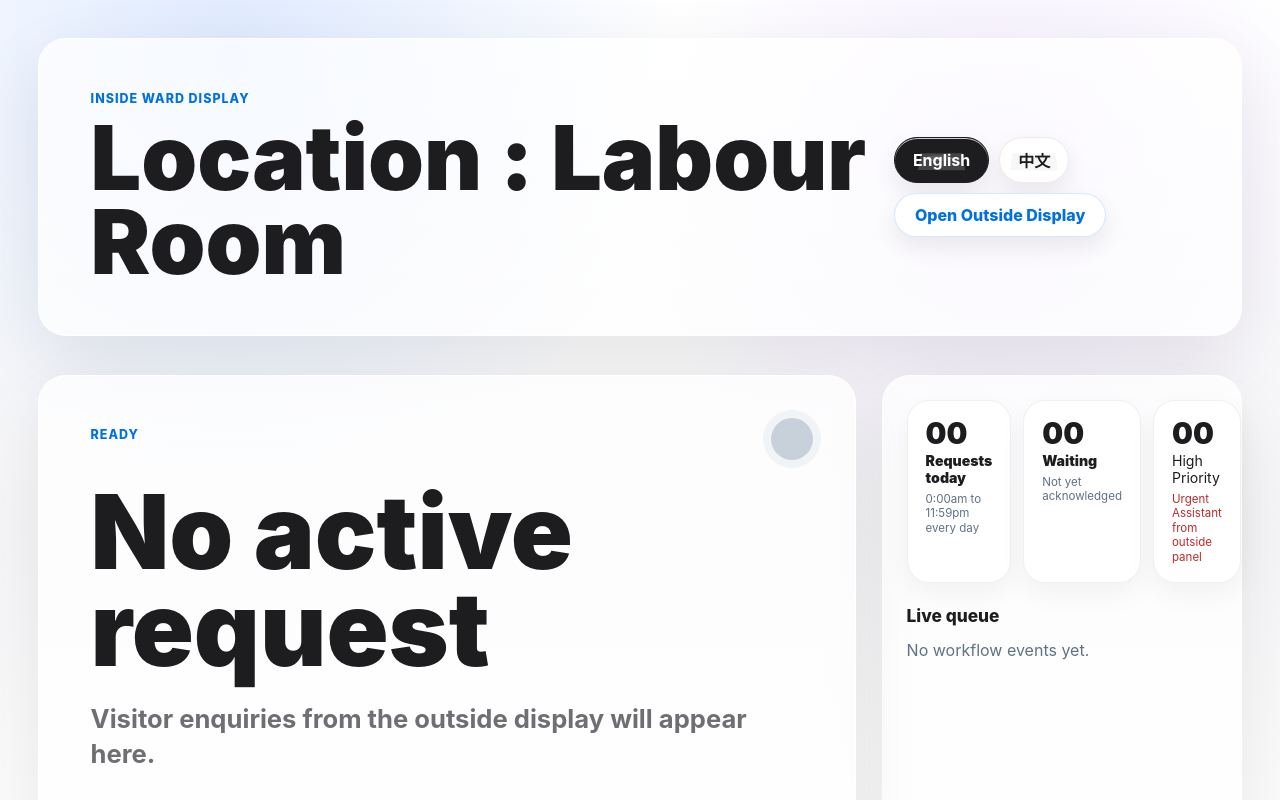
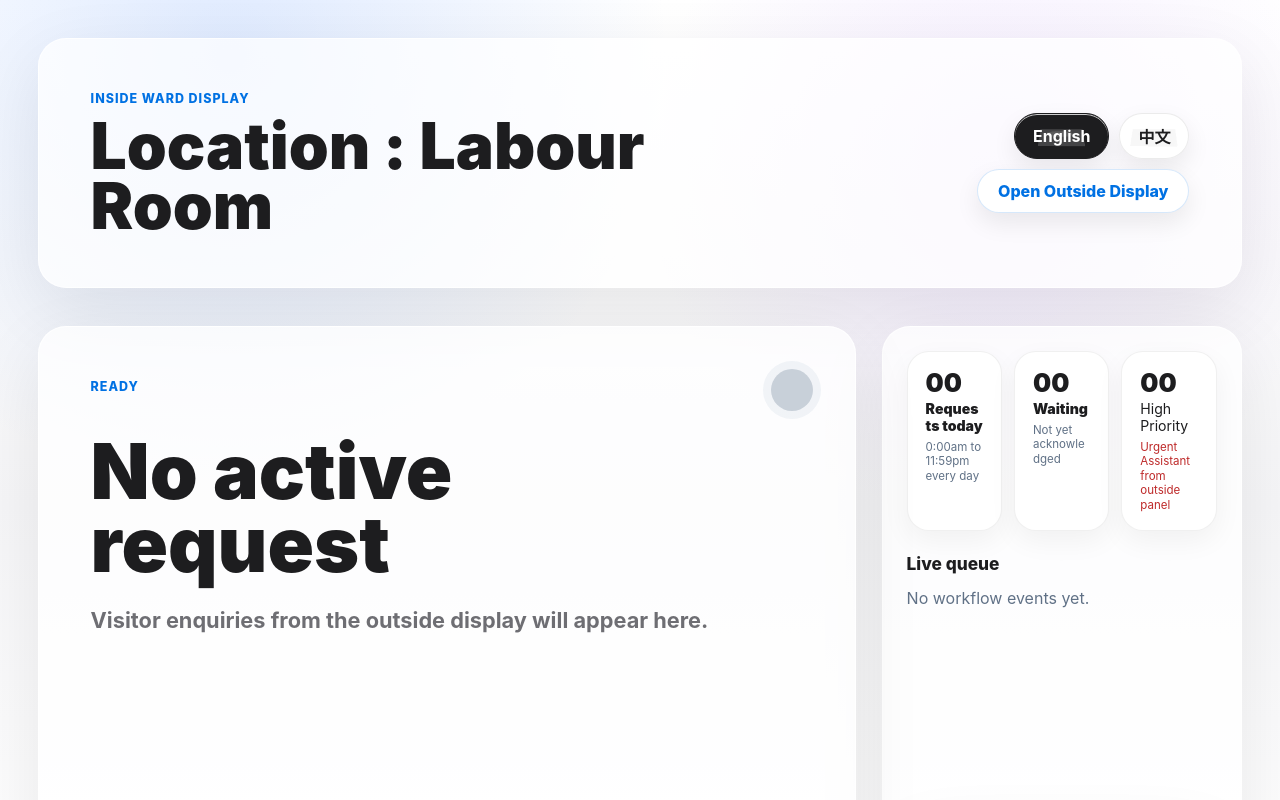
Before and after one commit to ninabun/smart-reception, a Next.js app: page /ward in a window 1280 px wide. Shown: the top 800 px of the page. Built offline with nearby package versions, Linux system fonts and the light colour scheme.

Commit message:
Constrain ward display typography

```diff
--- a/app/globals.css
+++ b/app/globals.css
@@ -1356,3 +1356,69 @@ h3 {
     min-height: 220px;
   }
 }
+
+.ward-display .display-topbar h1 {
+  font-size: clamp(2.8rem, 5vw, 5.6rem);
+  max-width: 100%;
+  overflow-wrap: anywhere;
+}
+
+.ward-alert h2 {
+  font-size: clamp(3rem, 6vw, 6.4rem);
+  max-width: calc(100% - 64px);
+  overflow-wrap: anywhere;
+  word-break: normal;
+}
+
+.ward-alert p:not(.eyebrow) {
+  font-size: clamp(1.05rem, 1.7vw, 1.65rem);
+  max-width: min(760px, 100%);
+  overflow-wrap: anywhere;
+}
+
+.ward-display .topbar-actions {
+  justify-content: flex-end;
+  max-width: 44%;
+}
+
+.ward-language-row {
+  justify-content: flex-end;
+}
+
+.ward-sidebar {
+  min-width: 0;
+}
+
+.ward-sidebar .metric-grid {
+  grid-template-columns: repeat(3, minmax(0, 1fr));
+}
+
+.ward-sidebar .metric {
+  min-width: 0;
+}
+
+.ward-sidebar .metric span {
+  font-size: clamp(1.45rem, 2vw, 2.15rem);
+}
+
+.ward-sidebar .metric p,
+.ward-sidebar .metric em {
+  overflow-wrap: anywhere;
+}
+
+.queue-row strong,
+.queue-row em,
+.queue-row span {
+  overflow-wrap: anywhere;
+}
+
+@media (max-width: 1180px) {
+  .ward-display .topbar-actions {
+    max-width: 100%;
+  }
+
+  .ward-display .display-topbar {
+    align-items: flex-start;
+    flex-direction: column;
+  }
+}
```
